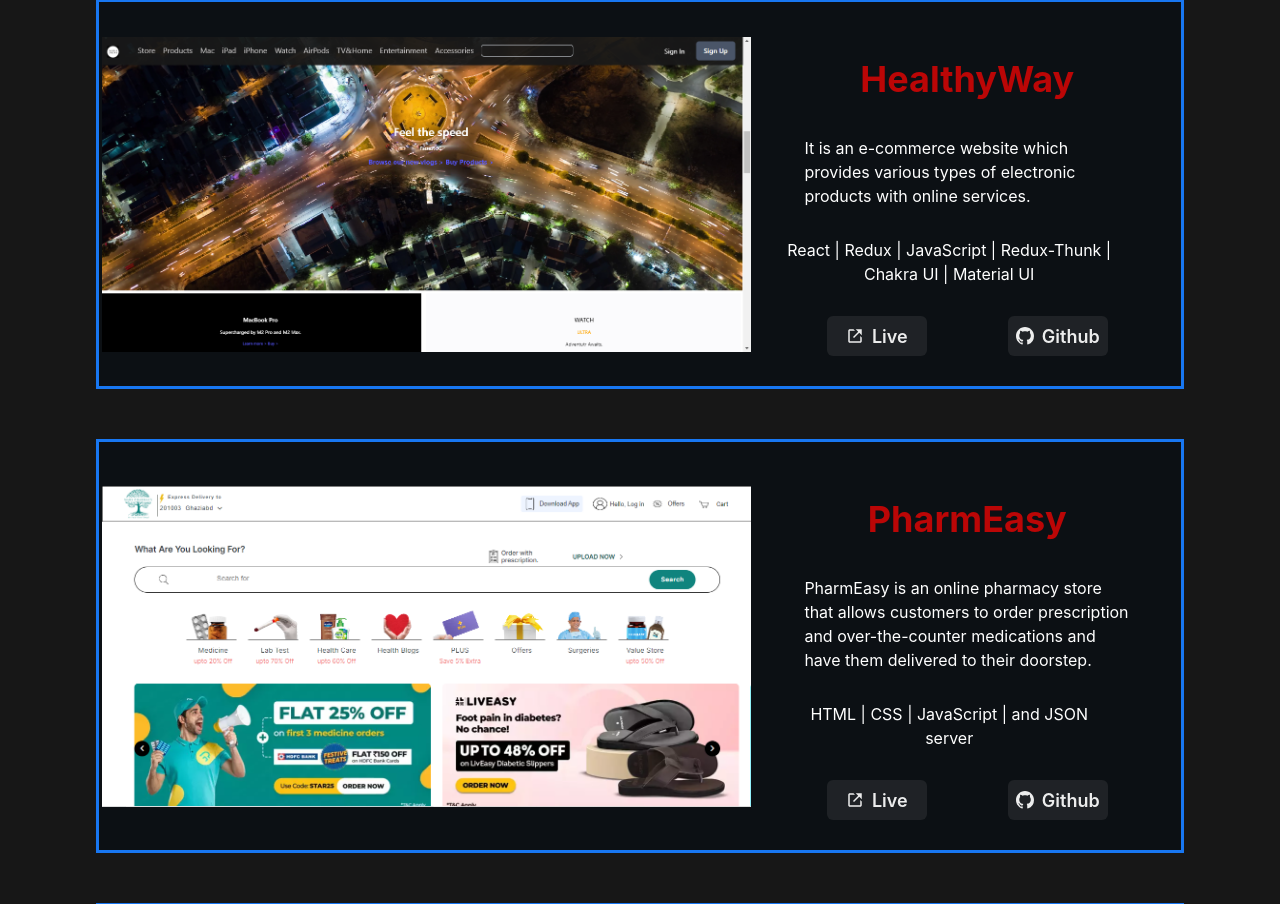
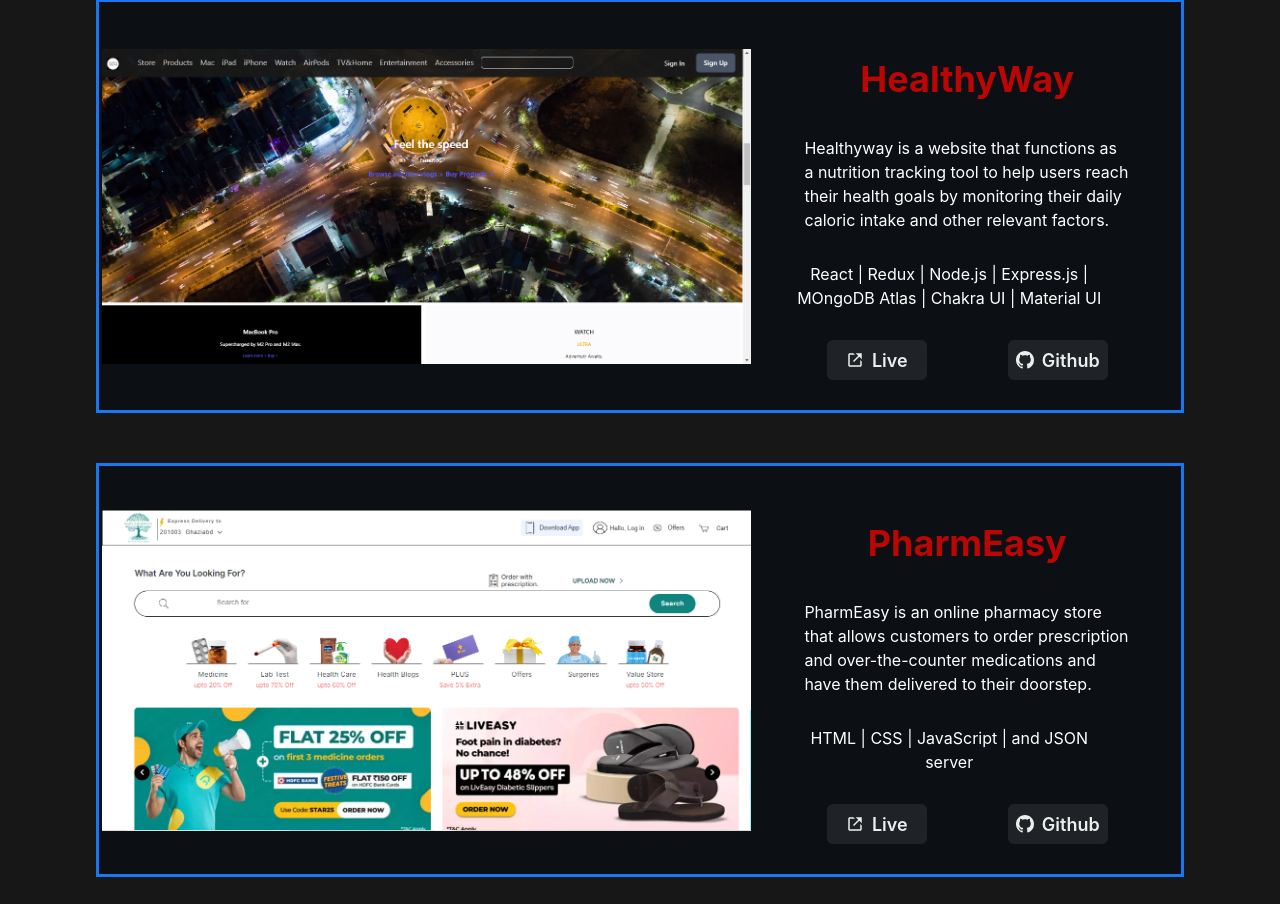
Before and after one commit to somesh9870/somesh9870.github.io, a React (Create React App) app: page / in a window 1280 px wide. Shown: the part 3207-4111 px from the top of the page. Built offline with nearby package versions, Linux system fonts and the light colour scheme.

Commit message:
add health way project

```diff
--- a/src/Components/Projects.jsx
+++ b/src/Components/Projects.jsx
@@ -26,9 +26,9 @@
       name: "HealthyWay",
       img: macMatch,
       type: "Group",
-      desc: "It is an e-commerce website which provides various types of electronic products with online services.",
+      desc: "Healthyway is a website that functions as a nutrition tracking tool to help users reach their health goals by monitoring their daily caloric intake and other relevant factors.",
       techstack:
-        " React | Redux | JavaScript | Redux-Thunk | Chakra UI | Material UI",
+        " React | Redux | Node.js | Express.js | MOngoDB Atlas | Chakra UI | Material UI",
       livelink: "https://healty-way.vercel.app/",
       gitlink: "https://github.com/somesh9870/Healthy-way",
     },
```
